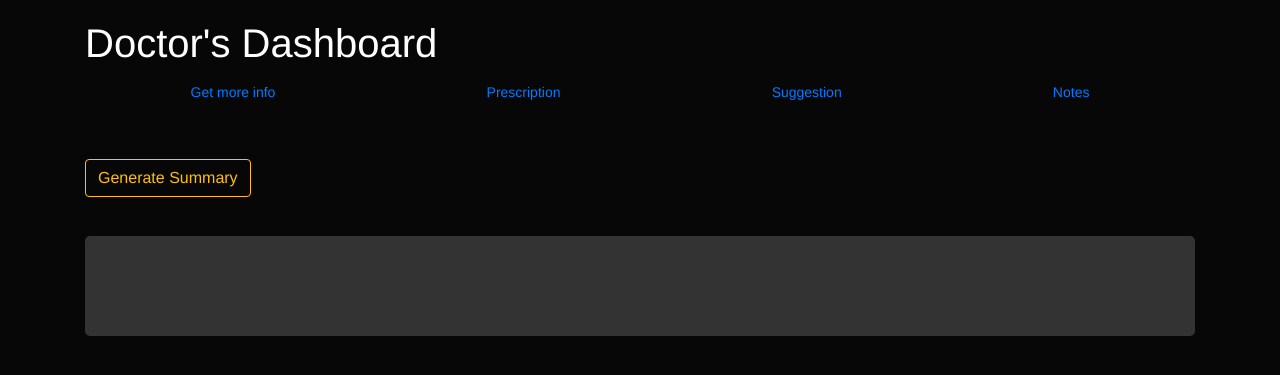
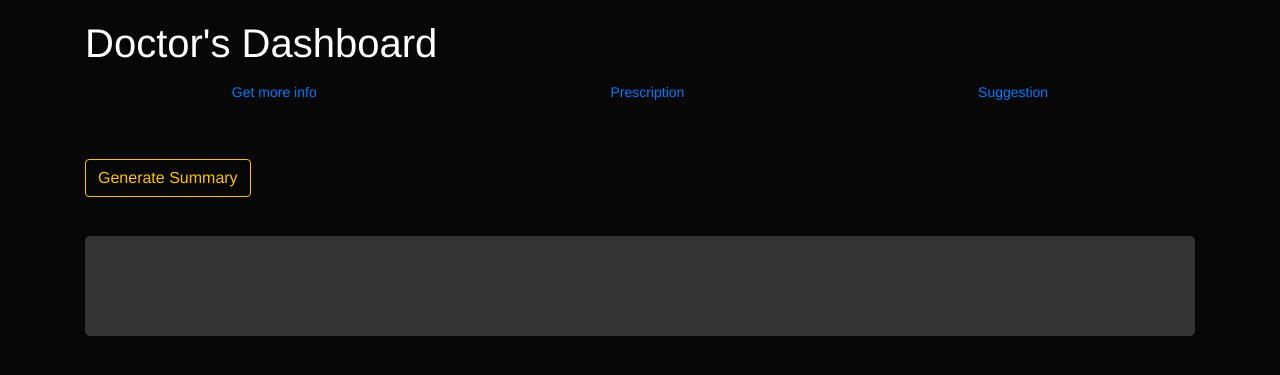
Before and after one commit to CareVoiceAI/CareApp, a Flask app: page /doctor in a window 1280 px wide. Shown: the part 84-459 px from the top of the page. Run offline with Flask 3, Linux system fonts and the light colour scheme; some libraries are stand-ins or nearby versions.

```diff
--- a/templates/doctor.html
+++ b/templates/doctor.html
@@ -42,7 +42,6 @@
         <a class="nav-link" href="#">Get more info</a>
         <a class="nav-link" href="#">Prescription </a>
         <a class="nav-link " href="#">Suggestion</a>
-        <a class="nav-link" href="#">Notes</a>
     </nav>
 </div>
 <div class="container mt-5">
```
